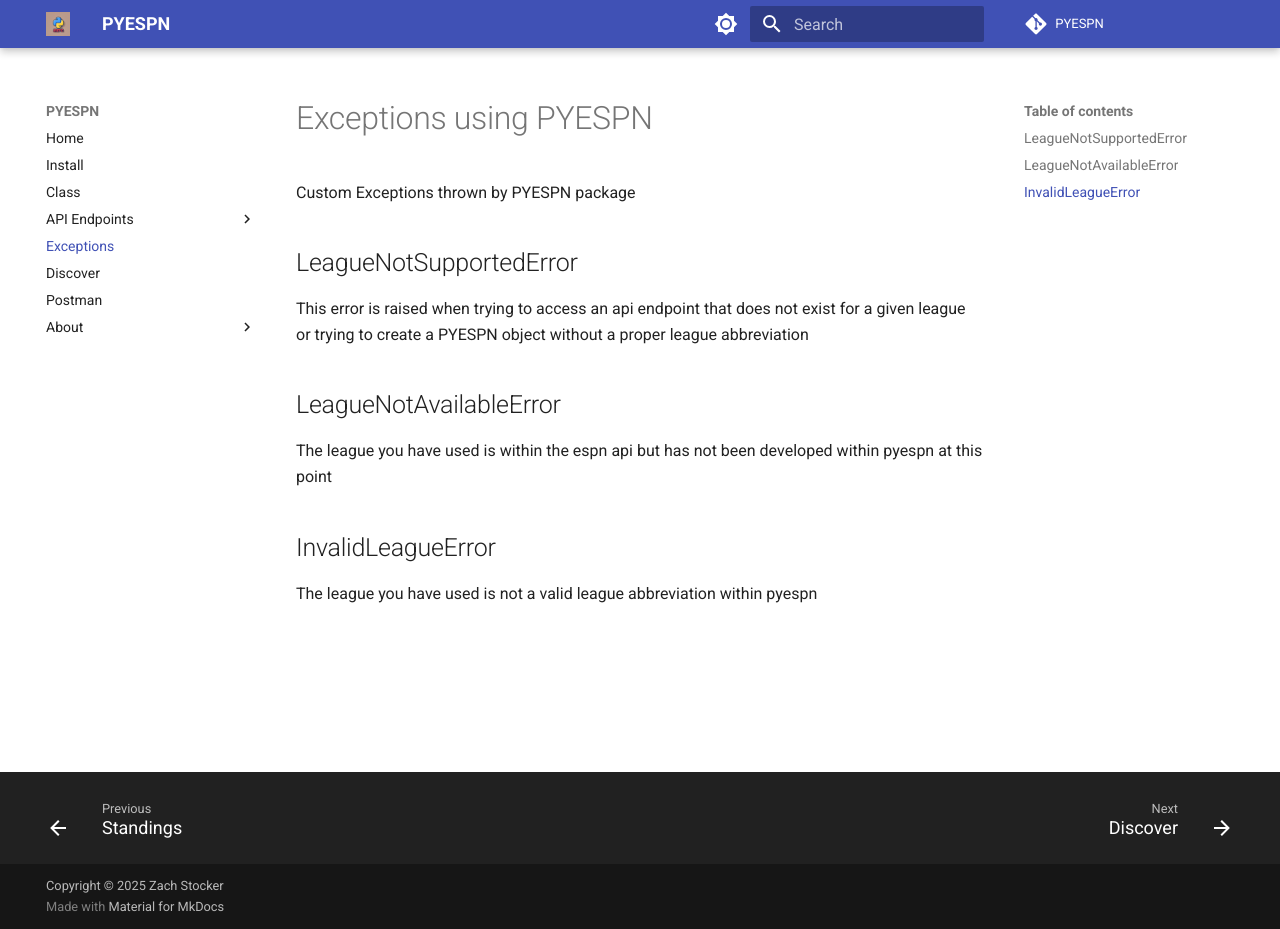
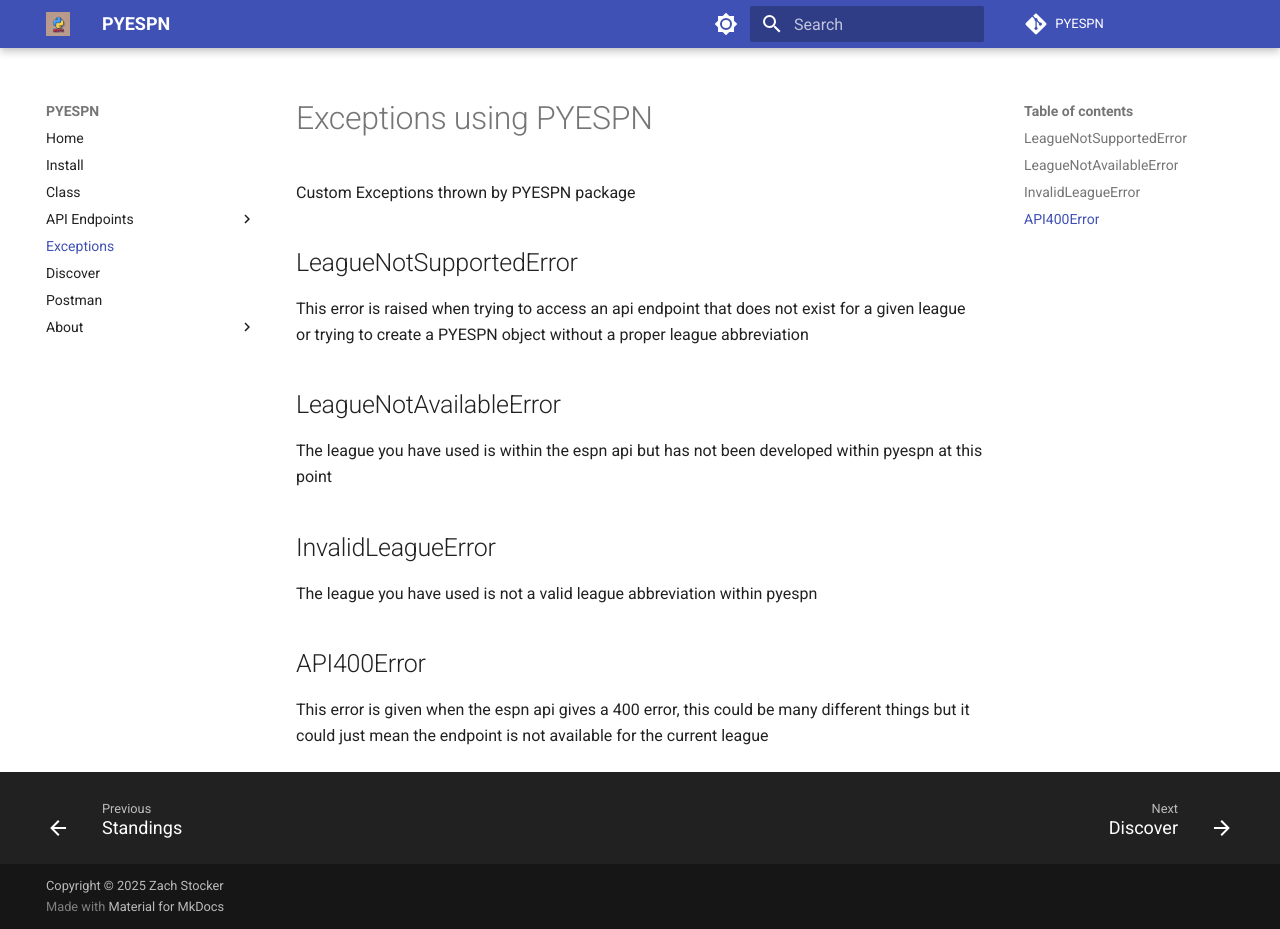
Before and after one commit to EnderLocke/pyespn, an MkDocs documentation site: the page built from docs/exceptions.md, in a window 1280 px wide and 929 px high. Built offline with MkDocs 1.6.1 and Material for MkDocs 9.7.7, drawn with Linux system fonts in a browser that asks for light colours; comment, search, counter and statistics services are not loaded.

Commit message:
adding in an error to catch any 400 errors that come from the api

```diff
--- a/docs/exceptions.md
+++ b/docs/exceptions.md
@@ -10,3 +10,7 @@
 
 ## InvalidLeagueError
 The league you have used is not a valid league abbreviation within pyespn
+
+## API400Error
+This error is given when the espn api gives a 400 error, this could be many different things but it
+could just mean the endpoint is not available for the current league
```
